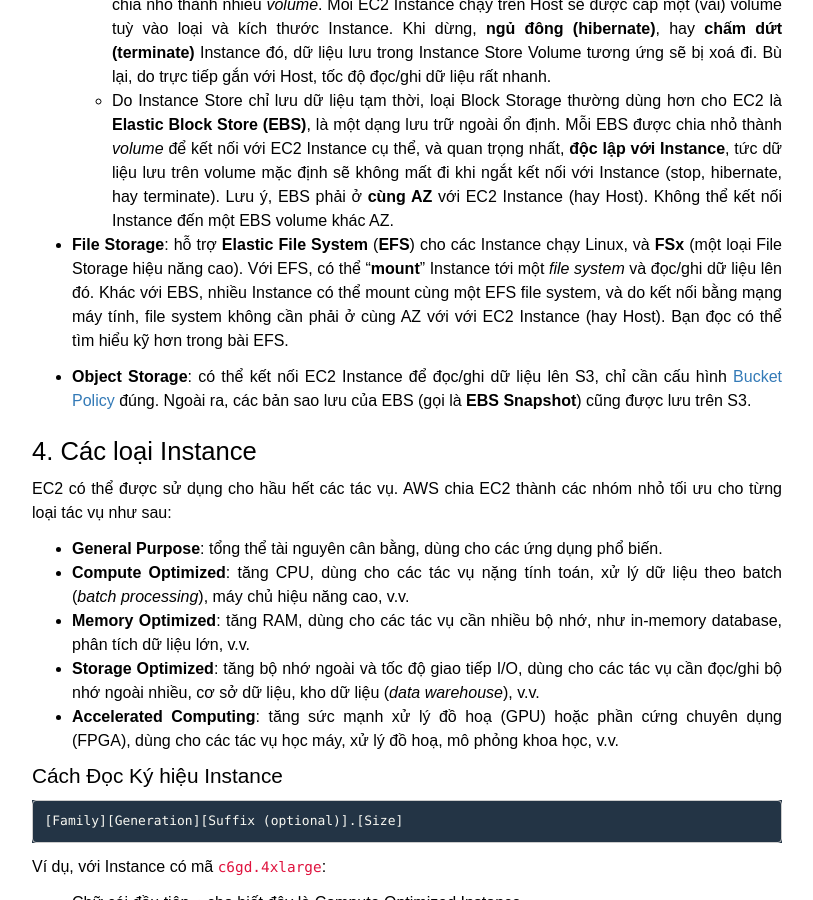
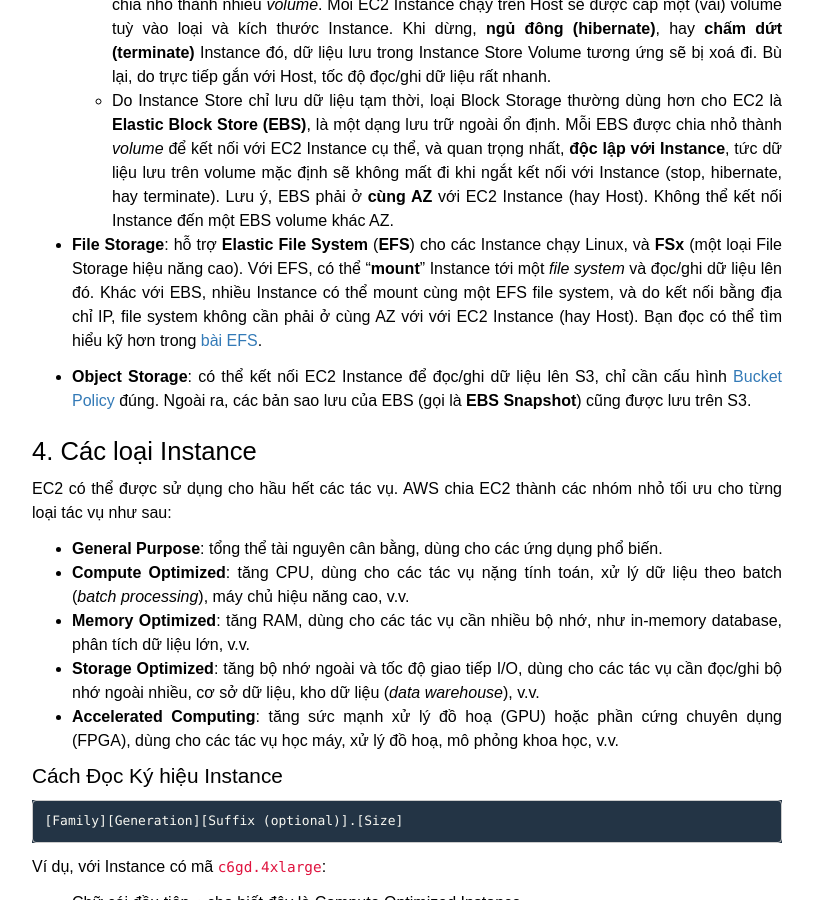
Before and after one commit to awscoban/awscoban.github.io, a Jekyll site: the page built from _posts/2025-12-16-ec2-fundamental.md, in a window 1280 px wide and 900 px high, scrolled down 2335 px. Shown: the whole window, without its empty margins (233-1046 px from the left). Built offline with Jekyll 4.4.1, drawn with Linux system fonts in a browser that asks for light colours; nearby versions of some CDN libraries.

Commit message:
chore: add link to efs

```diff
--- a/_posts/2025-12-16-ec2-fundamental.md
+++ b/_posts/2025-12-16-ec2-fundamental.md
@@ -76,8 +76,7 @@
     - Trên EC2 Host có sẵn block storage để lưu dữ liệu **tạm thời**, gọi là **Instance Store**, được chia nhỏ thành nhiều *volume*. Mỗi EC2 Instance chạy trên Host sẽ được cấp một (vài) volume tuỳ vào loại và kích thước Instance. Khi dừng, **ngủ đông (hibernate)**, hay **chấm dứt (terminate)** Instance đó, dữ liệu lưu trong Instance Store Volume tương ứng sẽ bị xoá đi. Bù lại, do trực tiếp gắn với Host, tốc độ đọc/ghi dữ liệu rất nhanh.
     - Do Instance Store chỉ lưu dữ liệu tạm thời, loại Block Storage thường dùng hơn cho EC2 là **Elastic Block Store (EBS)**, là một dạng lưu trữ ngoài ổn định. Mỗi EBS được chia nhỏ thành *volume* để kết nối với EC2 Instance cụ thể, và quan trọng nhất,  **độc lập với Instance**, tức dữ liệu lưu trên volume mặc định sẽ không mất đi khi ngắt kết nối với Instance (stop, hibernate, hay terminate). Lưu ý, EBS phải ở **cùng AZ** với EC2 Instance (hay Host). Không thể kết nối Instance đến một EBS volume khác AZ.
 
-- **File Storage**: hỗ trợ **Elastic File System** (**EFS**) cho các Instance chạy Linux, và **FSx** (một loại File Storage hiệu năng cao). Với EFS, có thể "**mount**" Instance tới một *file system* và đọc/ghi dữ liệu lên đó. Khác với EBS, nhiều Instance có thể mount cùng một EFS file system, và do kết nối bằng mạng máy tính, file system không cần phải ở cùng AZ với với EC2 Instance (hay Host). Bạn đọc có thể tìm hiểu kỹ hơn trong bài EFS.
-    <!-- TODO: include link to EFS -->
+- **File Storage**: hỗ trợ **Elastic File System** (**EFS**) cho các Instance chạy Linux, và **FSx** (một loại File Storage hiệu năng cao). Với EFS, có thể "**mount**" Instance tới một *file system* và đọc/ghi dữ liệu lên đó. Khác với EBS, nhiều Instance có thể mount cùng một EFS file system, và do kết nối bằng địa chỉ IP, file system không cần phải ở cùng AZ với với EC2 Instance (hay Host). Bạn đọc có thể tìm hiểu kỹ hơn trong [bài EFS](/2025/12/24/efs).
     <!-- TODO: include link to FSx -->
     <!-- TODO: include link to bài EFS -->
 
```
